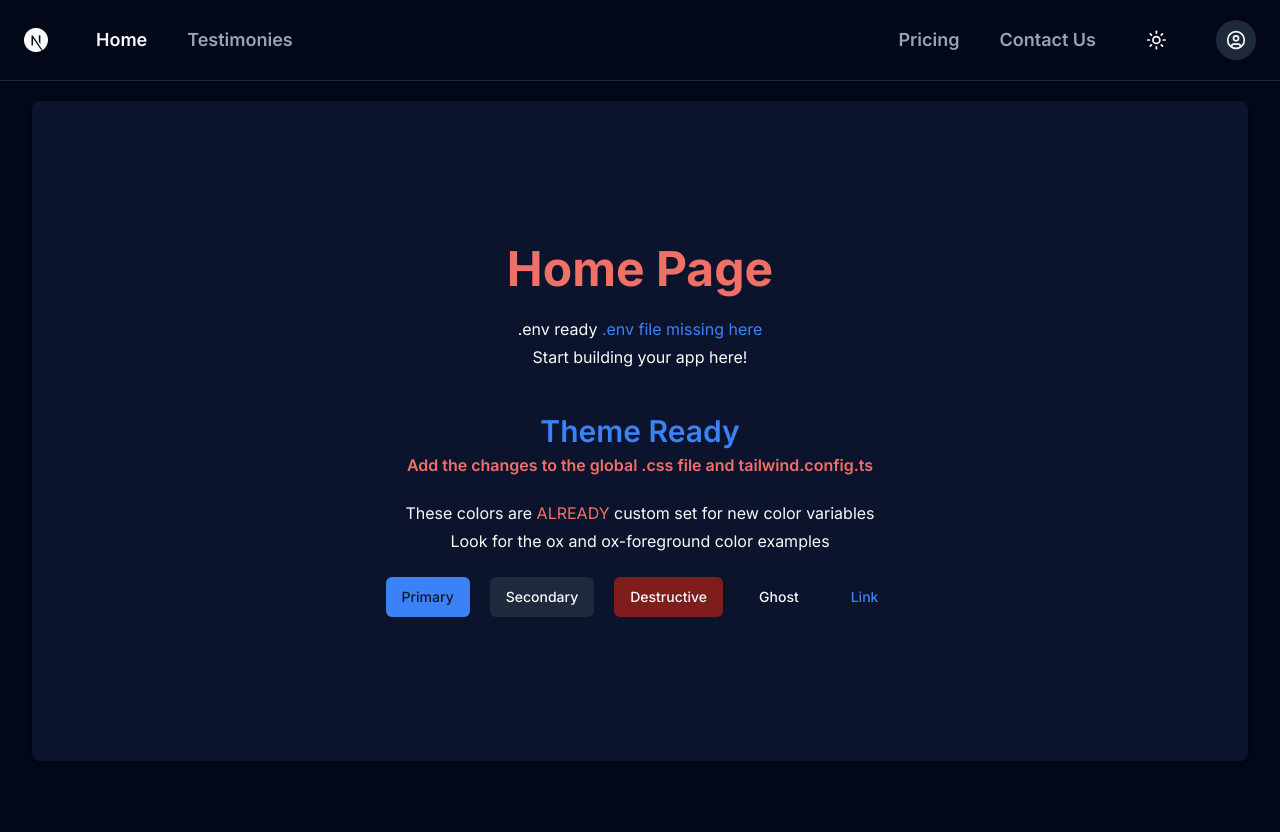
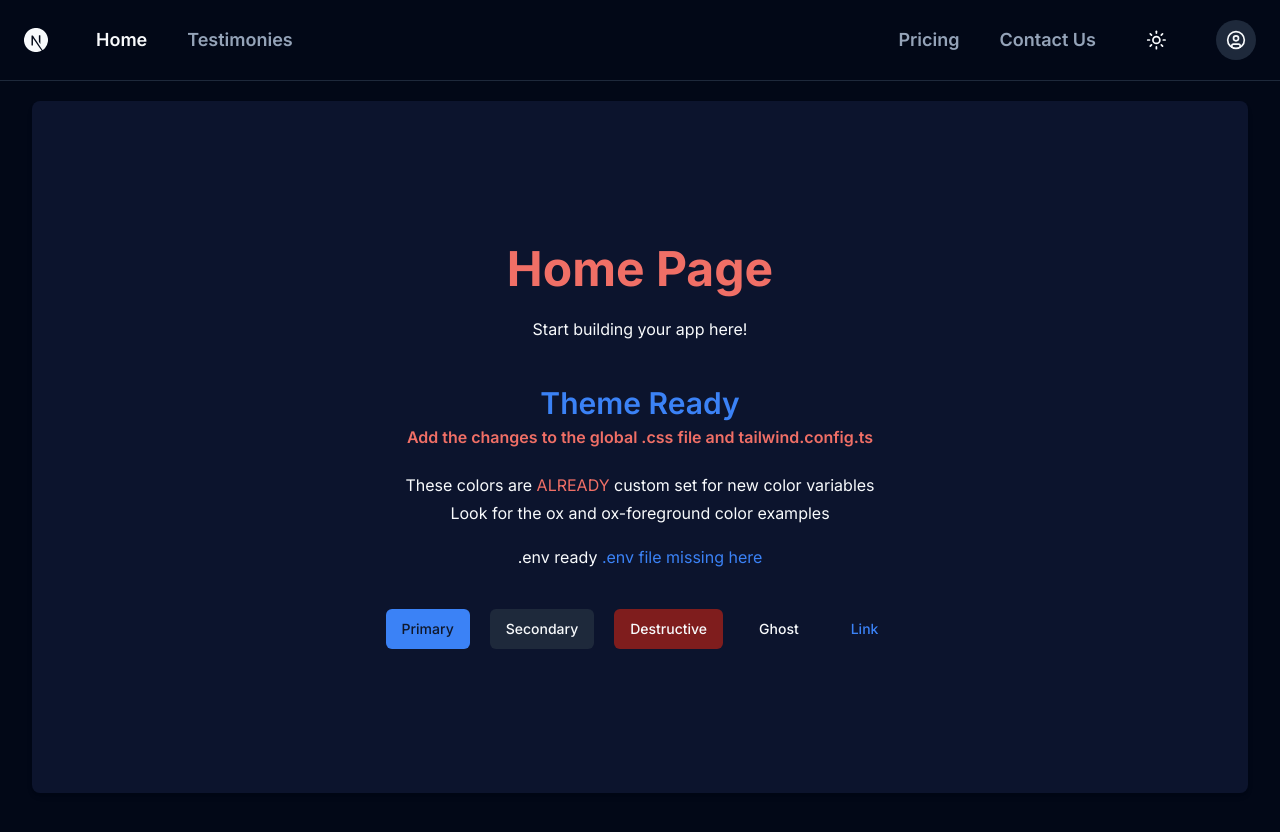
Before and after one commit to oleivahn/ehc-paytracker, a Next.js app: page / in a window 1280 px wide. Shown: the top 832 px of the page. Built offline with nearby package versions, Linux system fonts and the light colour scheme.

Commit message:
Hero update

```diff
--- a/components/Theme-Hero.tsx
+++ b/components/Theme-Hero.tsx
@@ -8,12 +8,7 @@ const Hero = () => {
         <h1 className="mb-5 text-5xl font-bold text-ox-foreground">
           Home Page
         </h1>
-        <p>
-          .env ready{" "}
-          <span className="text-primary">
-            {process.env?.TEST_VAR_2 || ".env file missing here"}
-          </span>
-        </p>
+
         <p>Start building your app here!</p>
         <h3 className="mt-10 text-3xl font-semibold text-primary">
           Theme Ready
@@ -26,6 +21,12 @@ const Hero = () => {
           custom set for new color variables
         </p>
         <p>Look for the ox and ox-foreground color examples</p>
+        <p className="py-4">
+          .env ready{" "}
+          <span className="text-primary">
+            {process.env?.TEST_VAR_2 || ".env file missing here"}
+          </span>
+        </p>
         <div className="mt-5 flex flex-col gap-5 md:flex-row">
           <Button>Primary</Button>
           <Button variant="secondary">Secondary</Button>
```
